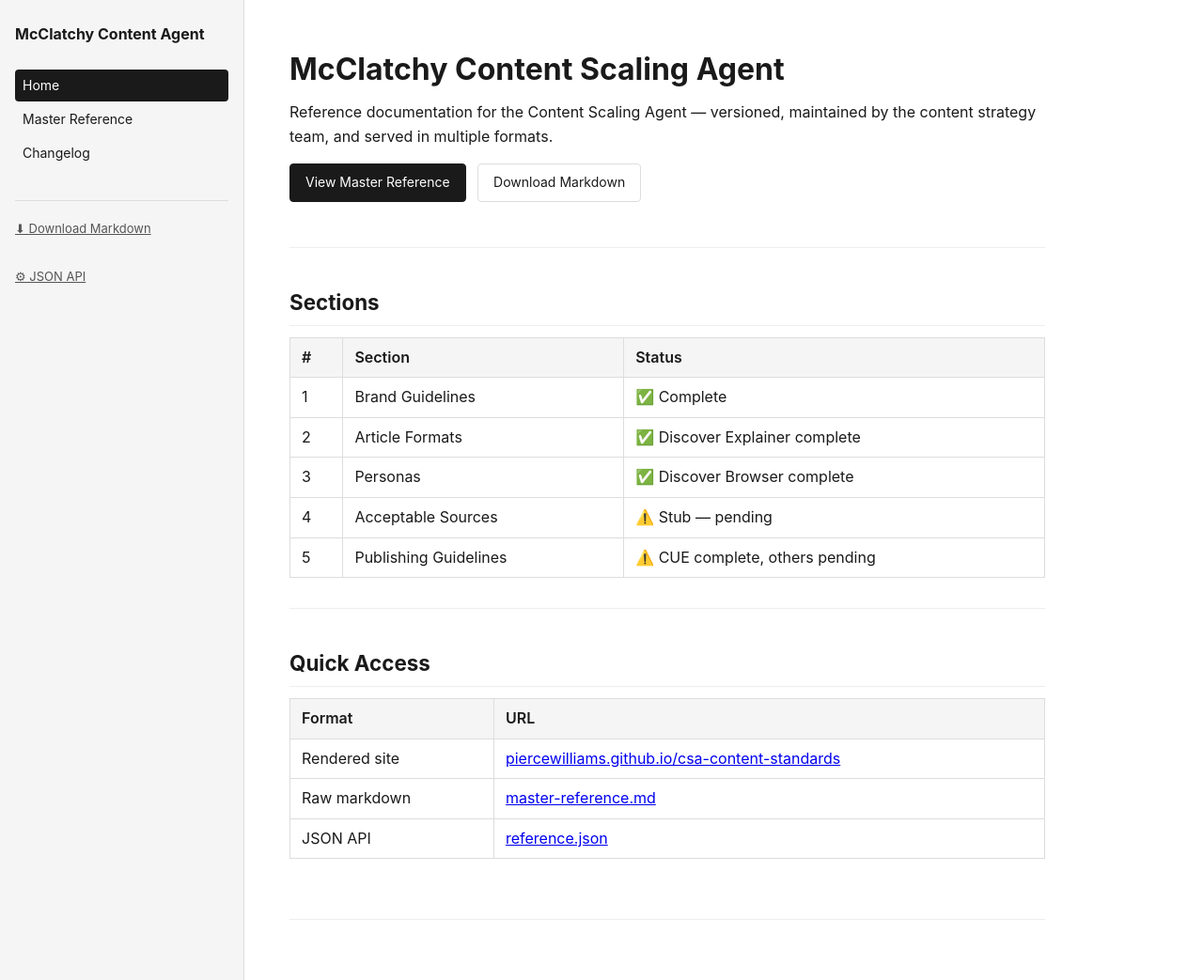
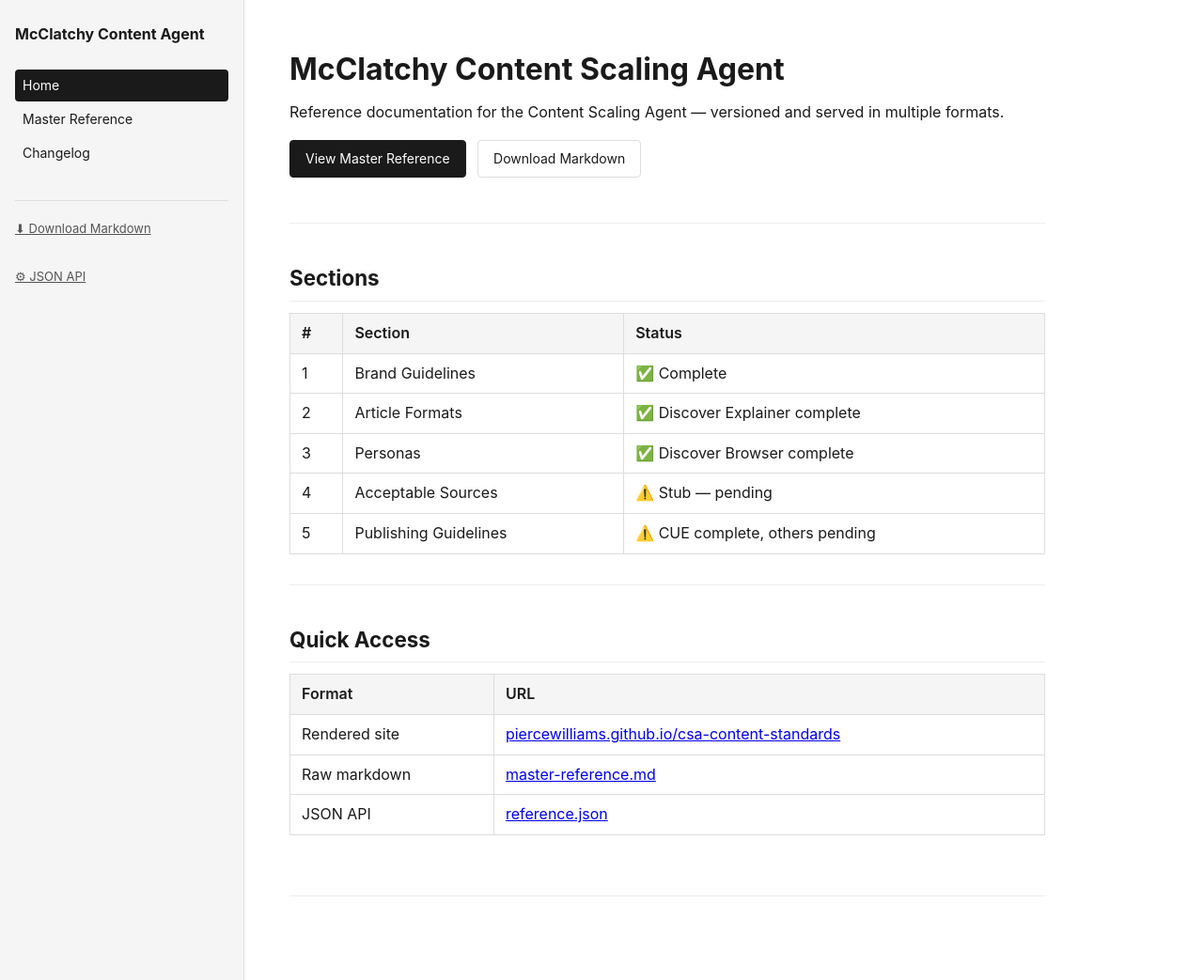
Before and after one commit to piercewilliams/csa-content-standards, a Jekyll site: the page built from index.md, in a window 1280 px wide and 1043 px high. Shown: the whole window at 94% size. Built offline with Jekyll 4.4.1, drawn with Linux system fonts in a browser that asks for light colours.

Commit message:
line edits

```diff
--- a/index.md
+++ b/index.md
@@ -5,7 +5,7 @@
 
 # McClatchy Content Scaling Agent
 
-Reference documentation for the Content Scaling Agent — versioned, maintained by the content strategy team, and served in multiple formats.
+Reference documentation for the Content Scaling Agent — versioned and served in multiple formats.
 
 [View Master Reference]({{ "/docs/master-reference" | relative_url }}){: .btn .btn-primary }
 [Download Markdown](https://raw.githubusercontent.com/piercewilliams/csa-content-standards/main/docs/master-reference.md){: .btn }
```
Also changed, not shown: docs/master-reference.md (+0 -1 lines).
